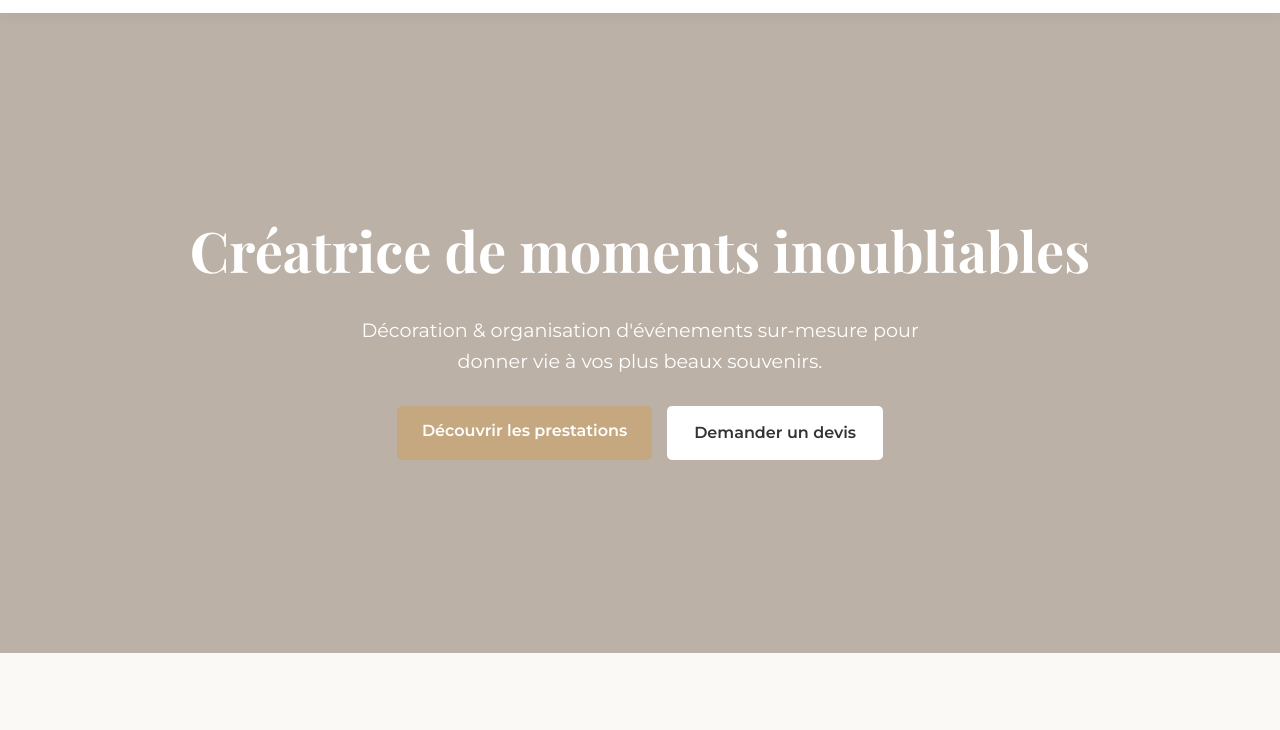
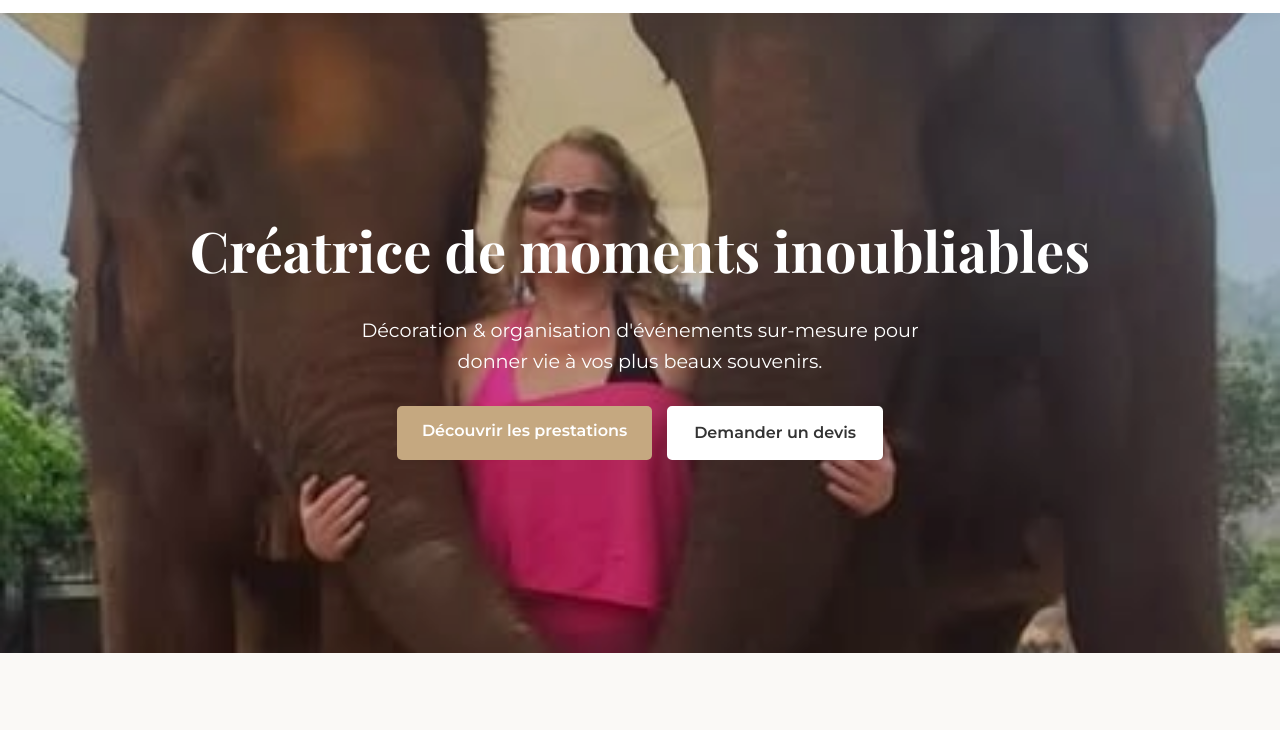
Before and after one commit to djessy2007/Projet-Evenementiel-Mere, a plain HTML site: page index.html in a window 1280 px wide. Shown: the part 70-800 px from the top of the page. Drawn offline with nearby package versions, Linux system fonts and the light colour scheme; a script that the page names is missing.

Commit message:
Update style.css

```diff
--- a/style.css
+++ b/style.css
@@ -151,7 +151,7 @@ h2 {
   background-color: #eaddcf; /* Couleur de fond temporaire avant de mettre une photo */
   padding: 0 5%;
   /* Les nouvelles lignes pour l'image : */
-  background-image: url('hero-bg.jpg');
+  background-image: url('./Images/hero-bg.jpg');
   background-size: cover; /* L'image va s'étirer proprement pour couvrir tout l'espace */
   background-position: center 40% ; /* Centre l'image pour ne pas couper les détails importants */
   position: relative;
```
